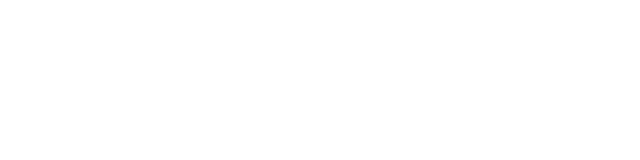
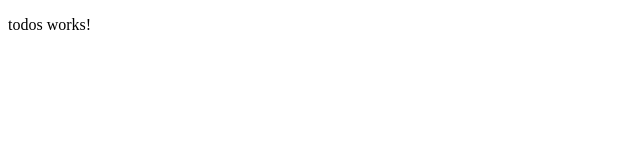
Before and after one commit to coder-shin/todo-list, an Angular app in the folder v1/: page / in a window 1280 px wide. Shown: the top 160 px of the page, without its empty margins (0-640 px from the left). Built offline with nearby package versions, Linux system fonts and the light colour scheme.

Commit message:
Feat add todos component

```diff
--- a/v1/src/app/app-routing.module.ts
+++ b/v1/src/app/app-routing.module.ts
@@ -1,7 +1,13 @@
 import { NgModule } from '@angular/core';
 import { RouterModule, Routes } from '@angular/router';
+import {TodosComponent} from "./todos/todos.component";
 
-const routes: Routes = [];
+const routes: Routes = [
+  {
+    path: "",
+    component: TodosComponent
+  },
+];
 
 @NgModule({
   imports: [RouterModule.forRoot(routes)],
--- a/v1/src/app/app.module.ts
+++ b/v1/src/app/app.module.ts
@@ -3,10 +3,12 @@ import { BrowserModule } from '@angular/platform-browser';
 
 import { AppRoutingModule } from './app-routing.module';
 import { AppComponent } from './app.component';
+import { TodosComponent } from './todos/todos.component';
 
 @NgModule({
   declarations: [
-    AppComponent
+    AppComponent,
+    TodosComponent
   ],
   imports: [
     BrowserModule,
--- /dev/null
+++ b/v1/src/app/todos/todos.component.html
@@ -0,0 +1 @@
+<p>todos works!</p>
```
Also changed, not shown: v1/src/app/todos/todos.component.ts (added, +10 -0 lines), v1/src/app/todos/todos.component.css (added).
